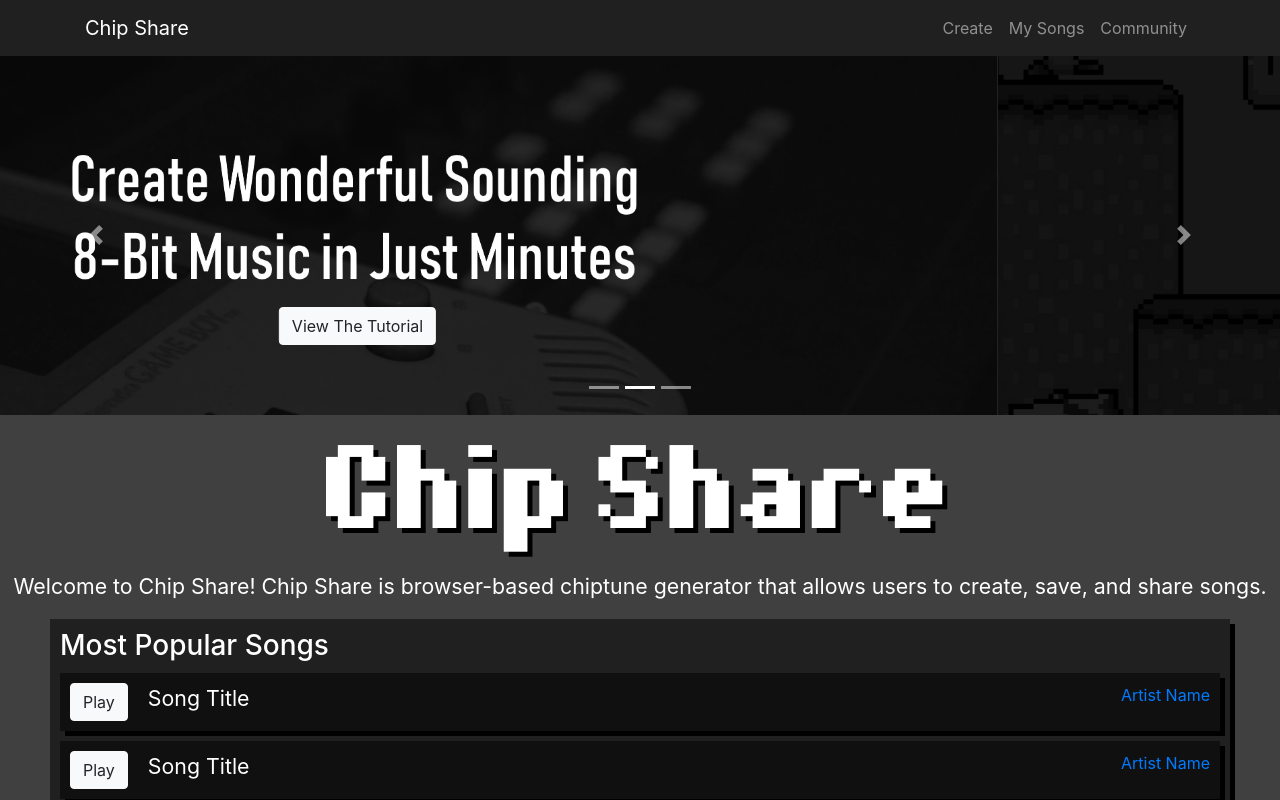
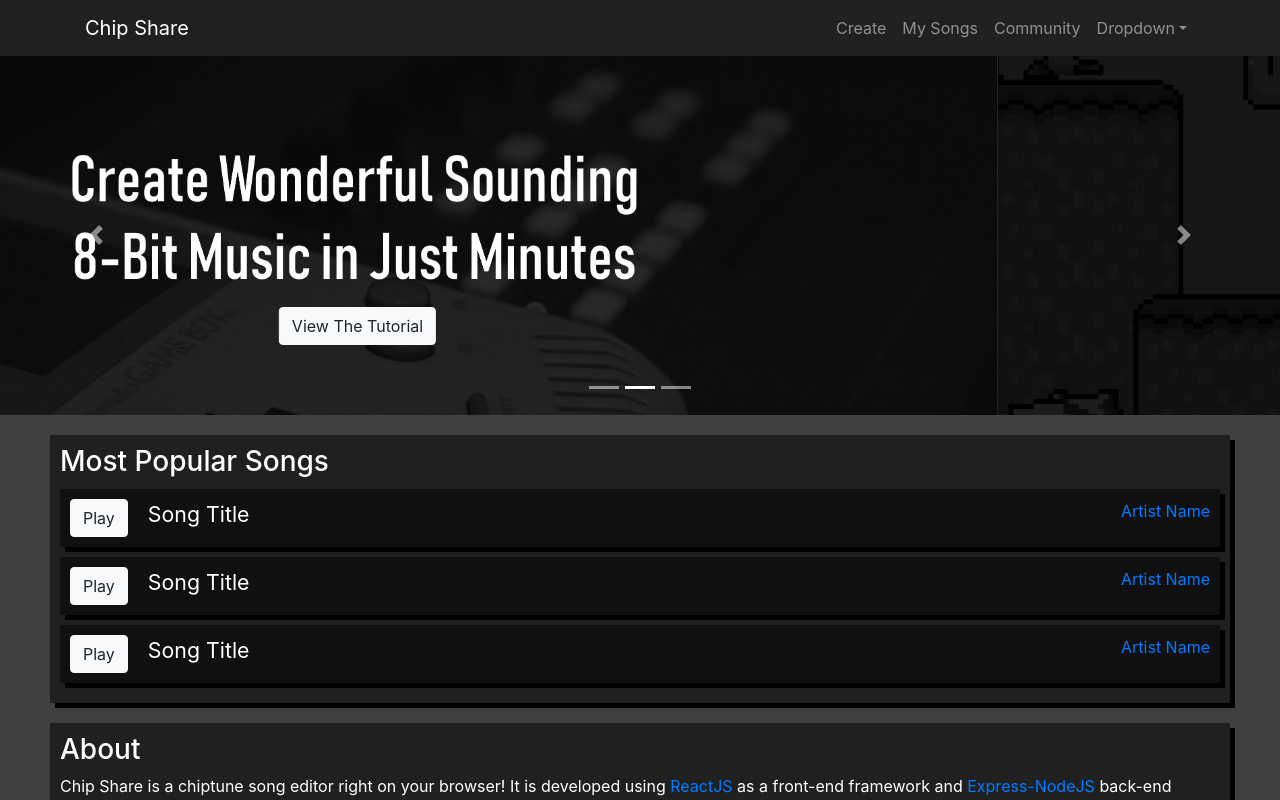
Before and after one commit to versox/chip-share, a React (Create React App) app in the folder client/: page / in a window 1280 px wide. Shown: the top 800 px of the page. Built offline with nearby package versions, Linux system fonts and the light colour scheme.

Commit message:
Format tweaks, removed logo

```diff
--- a/client/src/App.js
+++ b/client/src/App.js
@@ -44,6 +44,17 @@
 	            <div className="collapse navbar-collapse" id="navbarResponsive">
 	              <ul className="navbar-nav ml-auto">
 			{navBarItems}
+	    		<li class="nav-item dropdown">
+	            <a class="nav-link dropdown-toggle" href="#" id="navbarDropdown" role="button" data-toggle="dropdown" aria-haspopup="true" aria-expanded="false">
+	              Dropdown
+	            </a>
+	            <div class="dropdown-menu" aria-labelledby="navbarDropdown">
+	              <a class="dropdown-item" href="#">Action</a>
+	              <a class="dropdown-item" href="#">Another action</a>
+	              <div class="dropdown-divider"></div>
+	              <a class="dropdown-item" href="#">Something else here</a>
+	            </div>
+	          </li>
 	              </ul>
 	            </div>
 	          </div>
--- a/client/src/Home.js
+++ b/client/src/Home.js
@@ -46,10 +46,6 @@
 		        </a>
 		      </div>
 		    </header>
-		  <h1 class="logo">Chip Share</h1>
-		  <div class="sublogo">
-			<p>Welcome to Chip Share! Chip Share is browser-based chiptune generator that allows users to create, save, and share songs.</p>
-		  </div>
 		  <div class="msec">
 			<h3>Most Popular Songs</h3>
 			<div class="song-list">
--- a/client/src/index.css
+++ b/client/src/index.css
@@ -49,7 +49,7 @@
 	box-shadow: 5px 5px black;
 	background-color: #202020;
 	color: white;
-	margin: 10px 50px 10px 50px;
+	margin: 20px 50px 20px 50px;
 	padding: 10px;
 }
 .sublogo {
@@ -62,7 +62,7 @@
 	box-shadow: 5px 5px black;
 	padding: 10px;
 	margin-top: 10px;
-	margin-bottom:10px;
+	margin-bottom: 10px;
 }
 .artist-name {
 	float: right;
```
